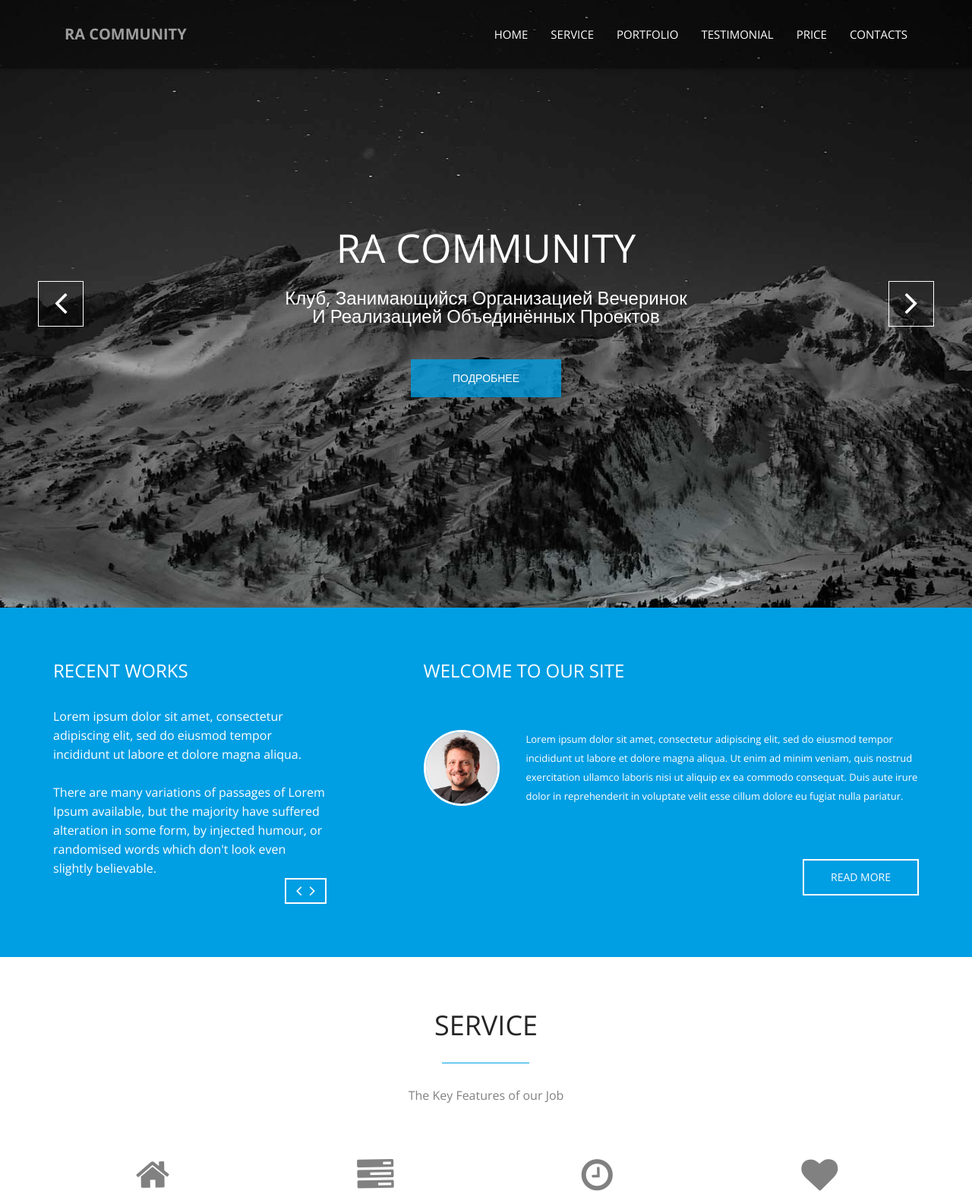
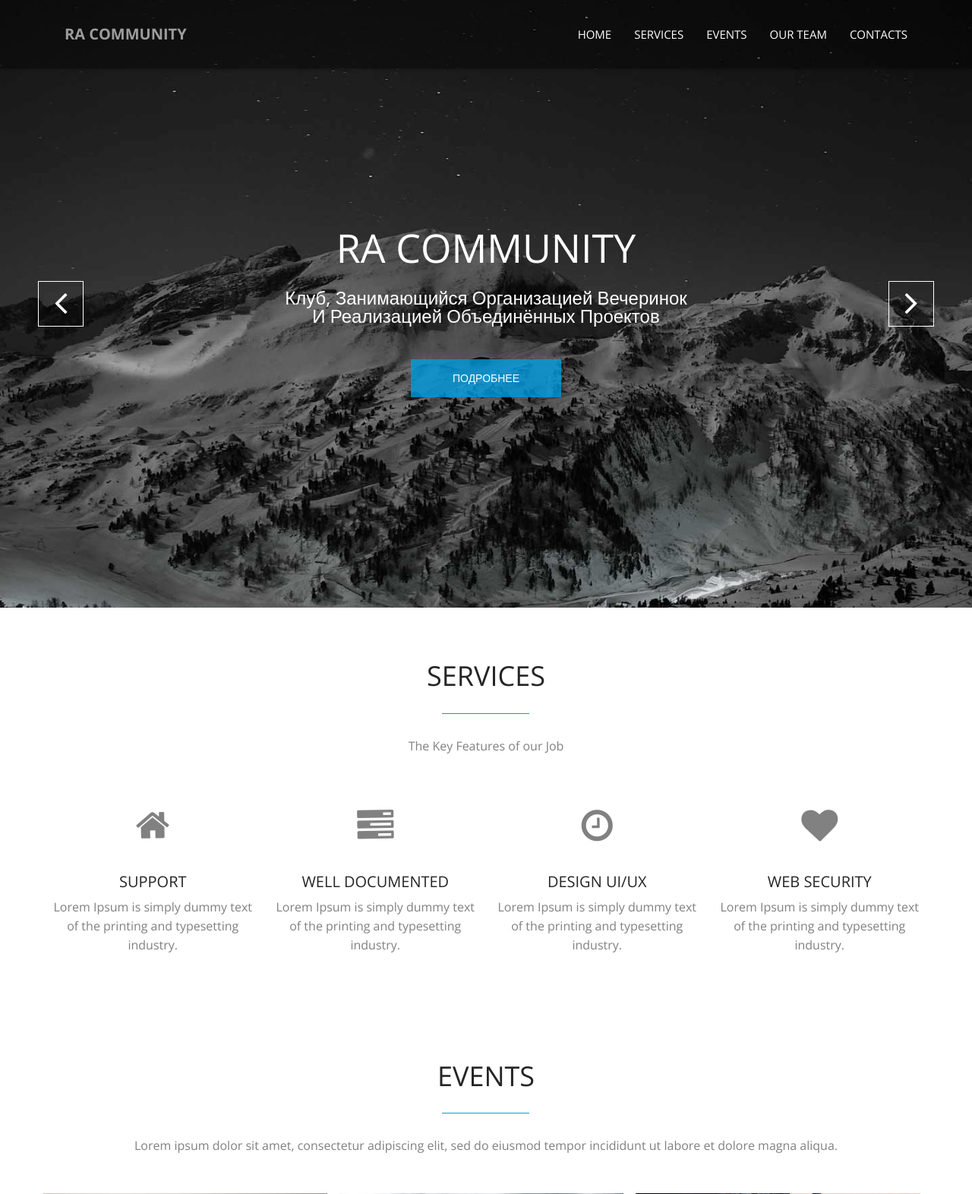
Before and after one commit to oxyfly/oxyfly.github.io, a PHP site: page / in a window 1280 px wide. Shown: the top 1572 px of the page at 76% size. Run offline with PHP 8.4, Linux system fonts and the light colour scheme; some libraries are stand-ins or nearby versions.

Commit message:
hidden some sections, minor changes

```diff
--- a/css/main.css
+++ b/css/main.css
@@ -65,7 +65,7 @@ main > section {
 }
 
 .btn-blue {
-    background-color: rgba(0,158,227, 0.78);
+    background-color: rgba(0, 158, 227, 0.78);
     box-shadow: 0 -2px 0 rgba(0, 0, 0, 0.15) inset;
     padding: 15px 55px;
     color: #fff;
@@ -225,7 +225,7 @@ main > section {
     width: 128px;
 }
 
-.battery{
+.battery {
     width: 60px;
     height: 25px;
     top: 35%;
@@ -249,23 +249,32 @@ main > section {
     width: 3px;
 }
 
-@-webkit-keyframes charge{
-    0%{box-shadow: inset 0px 0px 0px #2E2E2E;}
-    100%{box-shadow: inset 60px 0px 0px #2E2E2E;}
+@-webkit-keyframes charge {
+    0% {
+        box-shadow: inset 0px 0px 0px #2E2E2E;
+    }
+    100% {
+        box-shadow: inset 60px 0px 0px #2E2E2E;
+    }
 }
 
-@-moz-keyframes charge{
-    0%{box-shadow: inset 0px 0px 0px #2E2E2E;}
-    100%{box-shadow: inset 60px 0px 0px #2E2E2E;}
+@-moz-keyframes charge {
+    0% {
+        box-shadow: inset 0px 0px 0px #2E2E2E;
+    }
+    100% {
+        box-shadow: inset 60px 0px 0px #2E2E2E;
+    }
 }
 
-@keyframes charge{
-    0%{box-shadow: inset 0px 0px 0px #2E2E2E;}
-    100%{box-shadow: inset 60px 0px 0px #2E2E2E;}
+@keyframes charge {
+    0% {
+        box-shadow: inset 0px 0px 0px #2E2E2E;
     }
-
-
-
+    100% {
+        box-shadow: inset 60px 0px 0px #2E2E2E;
+    }
+}
 
 
 /**
@@ -279,7 +288,7 @@ main > section {
     -o-transition: all 0.8s ease 0s;
     transition: all 0.8s ease 0s;
 
-    background-color: rgba(0,0,0,.4);
+    background-color: rgba(0, 0, 0, .4);
     box-shadow: 0 1px 4px rgba(0, 0, 0, 0.3);
     padding: 5px 0;
 }
@@ -393,7 +402,7 @@ h1.navbar-brand {
     -o-backface-visibility: hidden;
     -ms-backface-visibility: hidden;
     backface-visibility: hidden;
-    opacity : 1;
+    opacity: 1;
 }
 
 /* Horizontal slice */
@@ -737,7 +746,7 @@ ul.external li a:hover {
 }
 
 #testimonials .overlay {
-    background-color: rgba(15,155,224, 0.78);
+    background-color: rgba(15, 155, 224, 0.78);
     padding: 70px 0 40px;
 }
 
@@ -808,9 +817,9 @@ ul.external li a:hover {
 }
 
 .price-table.featured {
-    -webkit-box-shadow: 0 4px 5px rgba(0,0,0,0.19);
-       -moz-box-shadow: 0 4px 5px rgba(0,0,0,0.19);
-            box-shadow: 0 4px 5px rgba(0,0,0,0.19);
+    -webkit-box-shadow: 0 4px 5px rgba(0, 0, 0, 0.19);
+    -moz-box-shadow: 0 4px 5px rgba(0, 0, 0, 0.19);
+    box-shadow: 0 4px 5px rgba(0, 0, 0, 0.19);
 }
 
 .price-table > span {
@@ -1019,7 +1028,8 @@ textarea.form-control {
 
 #footer {
     background-color: #2E2E2E;
-    padding: 70px 0;
+    /*padding: 70px 0;*/
+    padding: 20px 0;
     color: #fff;
 }
 
@@ -1127,7 +1137,6 @@ textarea.form-control {
     color: #ababab;
     font-size: 12px;
 }
-
 
 
 /*============================================================
@@ -1384,13 +1393,11 @@ textarea.form-control {
     }
 
     /*about*/
-
     #about .welcome-block h3 {
         margin: 0 0 35px;
     }
 
     /* service */
-
     .service-item {
         margin: 0 auto 50px;
         width: 55%;
--- a/index.html
+++ b/index.html
@@ -84,11 +84,11 @@ Fixed Navigation
     <nav class="collapse navbar-collapse navbar-right" role="navigation">
       <ul id="nav" class="nav navbar-nav">
         <li><a href="#body">Home</a></li>
-        <li><a href="#service">Service</a></li>
-        <li><a href="#portfolio">Portfolio</a></li>
-        <li><a href="#testimonials">Testimonial</a></li>
-        <li><a href="#price">Price</a></li>
-        <li><a href="#contact">Contacts</a></li>
+        <li><a href="#service">Services</a></li>
+        <li><a href="#portfolio">Events</a></li>
+        <li><a href="#testimonials">Our Team</a></li>
+        <!--        <li><a href="#price">Price</a></li>-->
+        <li><a href="#social">Contacts</a></li>
       </ul>
     </nav>
     <!-- /main nav -->
@@ -187,7 +187,7 @@ End Fixed Navigation
   ==================================== -->
 
   <!-- about section -->
-  <section id="about">
+  <!--<section id="about">
     <div class="container">
       <div class="row">
         <div class="col-md-4 wow animated fadeInLeft">
@@ -230,7 +230,7 @@ End Fixed Navigation
         </div>
       </div>
     </div>
-  </section>
+  </section>-->
   <!-- end about section -->
 
 
@@ -240,7 +240,7 @@ End Fixed Navigation
       <div class="row">
 
         <div class="sec-title text-center">
-          <h2 class="wow animated bounceInLeft">Service</h2>
+          <h2 class="wow animated bounceInLeft">Services</h2>
           <p class="wow animated bounceInRight">The Key Features of our Job</p>
         </div>
 
@@ -296,7 +296,7 @@ End Fixed Navigation
       <div class="row">
 
         <div class="sec-title text-center wow animated fadeInDown">
-          <h2>FEATURED PROJECTS</h2>
+          <h2>Events</h2>
           <p>Lorem ipsum dolor sit amet, consectetur adipiscing elit, sed do eiusmod tempor incididunt ut labore et
             dolore magna aliqua.</p>
         </div>
@@ -400,7 +400,7 @@ End Fixed Navigation
         <div class="row">
 
           <div class="sec-title text-center white wow animated fadeInDown">
-            <h2>What people say</h2>
+            <h2>Our Team</h2>
           </div>
 
           <div id="testimonial" class=" wow animated fadeInUp">
@@ -473,7 +473,7 @@ End Fixed Navigation
   <!-- end Testimonial section -->
 
   <!-- Price section -->
-  <section id="price">
+  <!--<section id="price">
     <div class="container">
       <div class="row">
 
@@ -538,7 +538,7 @@ End Fixed Navigation
 
       </div>
     </div>
-  </section>
+  </section>-->
   <!-- end Price section -->
 
   <!-- Social section -->
@@ -548,7 +548,7 @@ End Fixed Navigation
         <div class="row">
 
           <div class="sec-title text-center white wow animated fadeInDown">
-            <h2>FOLLOW US</h2>
+            <h2>Social Networks</h2>
             <p>Beautifully simple follow buttons to help you get followers on</p>
           </div>
 
@@ -566,13 +566,13 @@ End Fixed Navigation
   </section>
   <!-- end Social section -->
 
-  <!-- Contact section -->
-  <section id="contact">
+  <!-- Contacts section -->
+  <!--<section id="contact">
     <div class="container">
       <div class="row">
 
         <div class="sec-title text-center wow animated fadeInDown">
-          <h2>Contact</h2>
+          <h2>Contacts</h2>
           <p>Leave a Message</p>
         </div>
 
@@ -607,12 +607,12 @@ End Fixed Navigation
 
       </div>
     </div>
-  </section>
+  </section>-->
   <!-- end Contact section -->
 
-  <section id="google-map">
+  <!--<section id="google-map">
     <div id="map-canvas" class="wow animated fadeInUp"></div>
-  </section>
+  </section>-->
 
 </main>
 
@@ -620,19 +620,22 @@ End Fixed Navigation
   <div class="container">
     <div class="row text-center">
       <div class="footer-content">
-        <div class="wow animated fadeInDown">
+
+        <!--        <div class="wow animated fadeInDown">
                   <p>newsletter signup</p>
                   <p>Get Cool Stuff! We hate spam!</p>
-        </div>
-        <form action="#" method="post" class="subscribe-form wow animated fadeInUp">
+                </div>-->
+
+        <!--        <form action="#" method="post" class="subscribe-form wow animated fadeInUp">
                   <div class="input-field">
                     <input type="email" class="subscribe form-control" placeholder="Enter Your Email...">
                     <button type="submit" class="submit-icon">
                       <i class="fa fa-paper-plane fa-lg"></i>
                     </button>
                   </div>
-        </form>
-        <div class="footer-social">
+                </form>-->
+
+        <!--<div class="footer-social">
           <ul>
             <li class="wow animated zoomIn"><a href="#"><i class="fa fa-thumbs-up fa-3x"></i></a></li>
             <li class="wow animated zoomIn" data-wow-delay="0.3s"><a href="#"><i class="fa fa-twitter fa-3x"></i></a>
@@ -643,11 +646,11 @@ End Fixed Navigation
             <li class="wow animated zoomIn" data-wow-delay="1.2s"><a href="#"><i class="fa fa-youtube fa-3x"></i></a>
             </li>
           </ul>
-        </div>
+        </div>-->
 
-        <p>Copyright &copy; 2018 Design and Developed By <a href="http://www.themefisher.com">Themefisher</a>
-          <br>Get More <a href="https://themefisher.com/free-bootstrap-templates/" target="_blank">Free Bootstrap
-            Templates</a>
+        <p>Copyright &copy; 2019 RA COMMUNITY <!--<a href="http://www.themefisher.com">Themefisher</a>-->
+          <br>Phone: +375XX XXX XX XX <!--<a href="https://themefisher.com/free-bootstrap-templates/" target="_blank">Free Bootstrap
+            Templates</a>-->
         </p>
       </div>
     </div>
```
Lines whose indentation alone changed are shown as unchanged.
